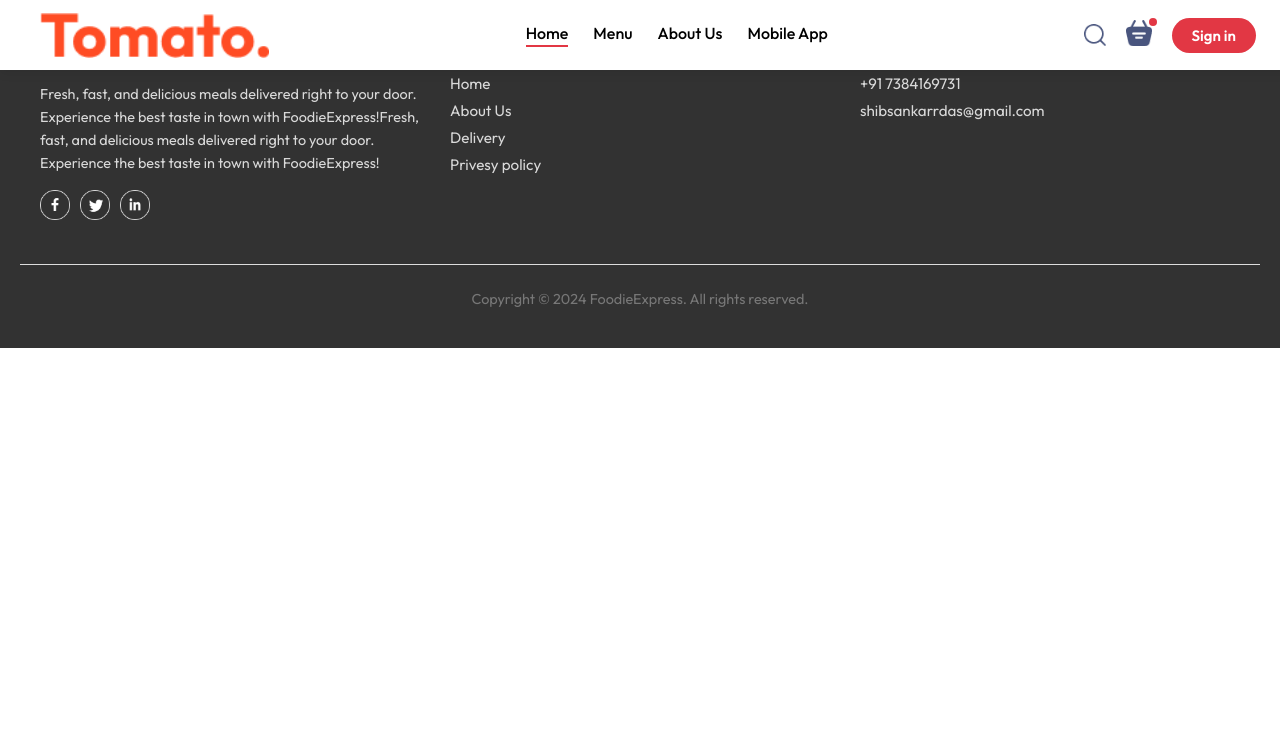
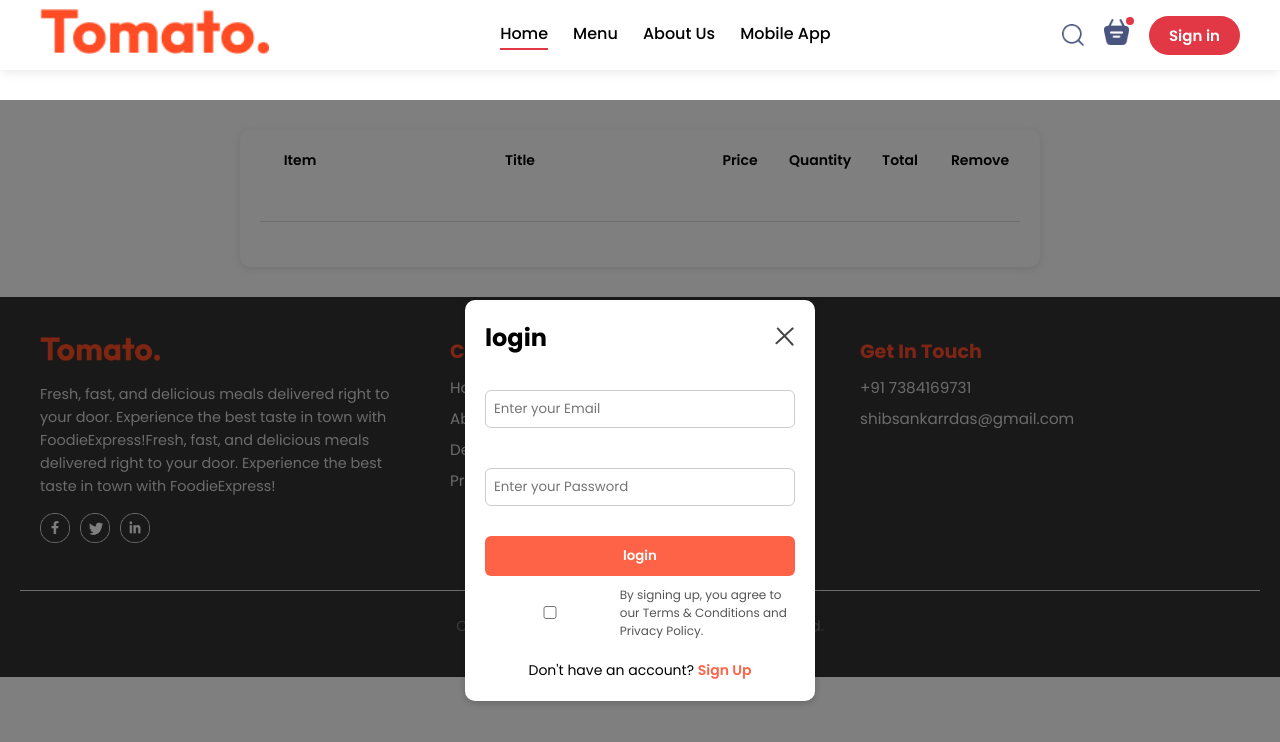
Before and after one commit to shibsankar-stu/food-delivery, a React (Vite) app in the folder frontend/: page /cart in a window 1280 px wide. Both pictures are taken after a click on the button "Sign in". Shown: the top 742 px of the page. Built offline with nearby package versions, Linux system fonts and the light colour scheme.

Commit message:
add cart

```diff
--- a/frontend/src/App.jsx
+++ b/frontend/src/App.jsx
@@ -1,18 +1,20 @@
-import React from 'react'
-import Navbar from './components/navbar/navbar'
+import React, { useState } from 'react'
+import Navbar from './components/navbar/Navbar'
 import { Route, Routes } from 'react-router-dom'
 import Home from './pages/Home/Home'
 import Cart from './pages/Cart/Cart'
 import PlaceOrder from './pages/PlaceOrder/PlaceOrder'
 import './components/Footer/Footer'
 import Footer from './components/Footer/Footer'
+import LoginPopUp from './components/LoginPopUp/LoginPopUp'
 
 const App = () => {
+  const [showLogin, setShowLogin] = useState(false)
   return (
     <>
-
+    {showLogin?<LoginPopUp setShowLogin={setShowLogin}  />:<></> }
     <div>
-      <Navbar />
+      <Navbar setShowLogin={setShowLogin} />
       <Routes>
         <Route path='/' element={<Home />} />
         <Route path='/cart' element={<Cart />} />
--- a/frontend/src/components/Header/Header.css
+++ b/frontend/src/components/Header/Header.css
@@ -8,7 +8,7 @@
 .header-container{
     width: 50%;
     margin-left: 5%;
-    padding-top: 20%;
+    padding-top: 10%;
     color: white;
     animation: fadeIn 2s;
 }
--- /dev/null
+++ b/frontend/src/components/LoginPopUp/LoginPopUp.css
@@ -0,0 +1,74 @@
+.login-popup {
+  position: fixed;
+  width: 100%; height: 100%;
+  background: rgba(0,0,0,0.5);
+  display: flex;
+  justify-content: center;
+  align-items: center;
+  z-index: 1000;
+}
+
+.login-popup-container {
+  background: #fff;
+  width: 350px;
+  padding: 20px;
+  border-radius: 10px;
+  box-shadow: 0 2px 8px rgba(0,0,0,0.2);
+}
+
+.login-header {
+  display: flex;
+  justify-content: space-between;
+  align-items: center;
+}
+
+.login-header img {
+  width: 20px;
+  cursor: pointer;
+}
+
+.login-popup-inputs {
+  display: flex;
+  flex-direction: column;
+  gap: 10px;
+  margin-top: 15px;
+}
+
+.login-popup-inputs input {
+  width: 100%;
+  padding: 8px;
+  border: 1px solid #ccc;
+  border-radius: 6px;
+  margin: 20px 0;
+}
+
+button {
+  width: 100%;
+  padding: 10px;
+  background: tomato;
+  border: none;
+  color: #fff;
+  font-weight: 600;
+  border-radius: 6px;
+  cursor: pointer;
+}
+
+.login-popup-conditions {
+  display: flex;
+  align-items: center;
+  font-size: 12px;
+  color: #555;
+  gap: 5px;
+}
+
+.login-popup-switch {
+  text-align: center;
+  margin-top: 10px;
+  font-size: 14px;
+}
+
+.login-popup-switch span {
+  color: tomato;
+  cursor: pointer;
+  font-weight: 600;
+}
--- /dev/null
+++ b/frontend/src/components/LoginPopUp/LoginPopUp.jsx
@@ -0,0 +1,37 @@
+import React, { useState } from 'react'
+import './LoginPopUp.css'
+import { assets } from '../../food-del-assets/assets/frontend_assets/assets'
+
+const LoginPopUp = ({setShowLogin}) => {
+
+    const [currentState, setCurrentState] = useState("login");
+
+  return (
+    <div className='login-popup'>
+      <div className="login-popup-container">
+        <div className="login-header">
+            <h2>{currentState}</h2>
+            <img onClick={() => setShowLogin(false)} src={assets.cross_icon} alt="" />
+        </div>
+        <div className="login-popup-inputs">
+            <form >
+                {currentState==="login" ? <></>:<input type='text' placeholder='Enter your Name'  />}
+                <input type='email' placeholder='Enter your Email' />
+                <input type='password' placeholder='Enter your Password' />
+            </form>
+            <button> {currentState} </button>
+            <div className="login-popup-conditions">
+                <input type="checkbox" />
+                <p>By signing up, you agree to our Terms & Conditions and Privacy Policy.</p>
+            </div>
+        <div className="login-popup-switch">
+            {currentState==="login" ? <p>Don't have an account? <span onClick={()=>setCurrentState("signup")}>Sign Up</span></p>
+            : <p>Already have an account? <span onClick={()=>setCurrentState("login")}>Log In</span></p>}
+        </div>
+        </div>
+      </div>
+    </div>
+  )
+}
+
+export default LoginPopUp
--- a/frontend/src/components/navbar/Navbar.jsx
+++ b/frontend/src/components/navbar/Navbar.jsx
@@ -1,28 +1,37 @@
 import React, { useState } from 'react'
-import {assets} from '../../food-del-assets/assets/frontend_assets/assets'
+import { assets } from '../../food-del-assets/assets/frontend_assets/assets'
 import './navbar.css'
-const Navbar = () => {
-  const [ menu, setMenu ] = useState("home")
+import { Link } from 'react-router-dom'
+
+const Navbar = ({setShowLogin}) => {
+  const [menu, setMenu] = useState("home")
+  const [isMenuOpen, setIsMenuOpen] = useState(false)
+
   return (
-    <div>
-      <div className="navbar">
-        <img src={assets.logo} alt="logo" />
+    <div className="navbar">
+      <Link to='/'><img src={assets.logo} alt="logo" className="navbar-logo" /></Link>
+      {/* Hamburger icon for mobile */}
+      <img
+        src={assets.menu_icon}  // add a menu_icon in your assets folder (e.g., hamburger icon)
+        alt="menu"
+        className="menu-icon"
+        onClick={() => setIsMenuOpen(!isMenuOpen)}
+      />
 
-        <ul className="navbar-menu">
-            <li onClick={ () => setMenu("home")} className={menu==="home"?"active":""}>Home</li>
-            <li onClick={ () => setMenu("menu")} className={menu==="menu"?"active":""}>Menu</li>
-            <li onClick={ () => setMenu("about")} className={menu === "about"? "active" : ""}>About Us</li>
-            <li onClick={ ()=> setMenu("mobile")} className={menu === "mobile"? "active" : ""}>Mobile App</li>
-        </ul>
+      <ul className={`navbar-menu ${isMenuOpen ? 'active' : ''}`}>
+        <li onClick={() => setMenu("home")} className={menu === "home" ? "active" : ""}>Home</li>
+        <li onClick={() => setMenu("menu")} className={menu === "menu" ? "active" : ""}>Menu</li>
+        <li onClick={() => setMenu("about")} className={menu === "about" ? "active" : ""}>About Us</li>
+        <li onClick={() => setMenu("mobile")} className={menu === "mobile" ? "active" : ""}>Mobile App</li>
+      </ul>
 
-        <div className="navbar-right">
-            <img src={assets.search_icon} alt="" />
-            <div className="navbar-search-icon">
-                <img src={assets.basket_icon} alt="" />
-                <div className="dot"></div>
-            </div>
-            <button>Sign in</button>
+      <div className="navbar-right">
+        <img src={assets.search_icon} alt="search" />
+        <div className="navbar-search-icon">
+         <Link to='/cart'> <img src={assets.basket_icon} alt="basket" /></Link>
+          <div className="dot"></div>
         </div>
+        <button onClick={()=>setShowLogin(true)} >Sign in</button>
       </div>
     </div>
   )
--- a/frontend/src/components/navbar/navbar.css
+++ b/frontend/src/components/navbar/navbar.css
@@ -1,8 +1,14 @@
-@import url('https://fonts.googleapis.com/css2?family=Outfit:wght@100..900&family=Poppins:ital,wght@0,100;0,200;0,300;0,400;0,500;0,600;0,700;0,800;0,900;1,100;1,200;1,300;1,400;1,500;1,600;1,700;1,800;1,900&display=swap');
+@import url('https://fonts.googleapis.com/css2?family=Outfit:wght@100..900&family=Poppins:wght@400;500;600;700&display=swap');
+
+* {
+  font-family: "Poppins", sans-serif;
+  box-sizing: border-box;
+}
+
 
 .navbar {
   height: 70px;
-  width: 95%;
+  width: 100%;
   background: #fff;
   display: flex;
   align-items: center;
@@ -14,8 +20,7 @@
   padding: 0 40px;
 }
 
-/* Logo */
-.navbar img {
+.navbar-logo {
   height: 45px;
   cursor: pointer;
 }
@@ -25,11 +30,7 @@
   display: flex;
   gap: 25px;
   list-style: none;
-}
-
-.navbar .navbar-menu .active {
-  padding-bottom: 2px;
-  border-bottom: 2px solid #e23744;
+  transition: all 0.3s ease-in-out;
 }
 
 .navbar-menu li {
@@ -40,7 +41,12 @@
 }
 
 .navbar-menu li:hover {
-  color: #e23744; /* tomato theme */
+  color: #e23744;
+}
+
+.navbar-menu .active {
+  padding-bottom: 2px;
+  border-bottom: 2px solid #e23744;
 }
 
 /* Right Section */
@@ -73,8 +79,7 @@
   right: -5px;
 }
 
-
-/* Sign in Button */
+/* Button */
 .navbar-right button {
   padding: 8px 20px;
   border: none;
@@ -91,3 +96,83 @@
 .navbar-right button:hover {
   background: #b81d2f;
 }
+
+/* Hamburger Menu Icon */
+.menu-icon {
+  display: none;
+  height: 28px;
+  cursor: pointer;
+}
+
+
+/* Tablet */
+@media (max-width: 992px) {
+  .navbar {
+    padding: 0 25px;
+  }
+
+  .navbar-menu {
+    gap: 18px;
+  }
+
+  .navbar-right {
+    gap: 15px;
+  }
+
+  .navbar-right button {
+    padding: 6px 16px;
+    font-size: 14px;
+  }
+}
+
+/* Mobile */
+@media (max-width: 768px) {
+  .menu-icon {
+    display: block;
+  }
+
+  .navbar-menu {
+    display: none;
+    flex-direction: column;
+    background: #fff;
+    position: absolute;
+    top: 70px;
+    right: 0;
+    width: 100%;
+    text-align: center;
+    box-shadow: 0 5px 15px rgba(0, 0, 0, 0.1);
+  }
+
+  .navbar-menu.active {
+    display: flex;
+  }
+
+  .navbar-menu li {
+    padding: 15px 0;
+    border-bottom: 1px solid #f1f1f1;
+  }
+
+  .navbar-right button {
+    display: none;
+  }
+}
+
+/* Small Mobile */
+@media (max-width: 480px) {
+  .navbar {
+    height: 60px;
+    padding: 0 15px;
+  }
+
+  .navbar-logo {
+    height: 35px;
+  }
+
+  .navbar-right img {
+    height: 20px;
+  }
+
+  .navbar-search-icon img {
+    height: 22px;
+  }
+}
--- a/frontend/src/pages/Cart/Cart.css
+++ b/frontend/src/pages/Cart/Cart.css
@@ -0,0 +1,48 @@
+.cart {
+  padding: 30px;
+  margin-top: 100px;
+}
+
+.cart-items {
+  width: 100%;
+  max-width: 800px;
+  margin: auto;
+  background: #fff;
+  border-radius: 10px;
+  box-shadow: 0 2px 8px rgba(0,0,0,0.1);
+  padding: 20px;
+}
+
+.cart-items-title {
+  display: grid;
+  grid-template-columns: 80px 1fr 80px 80px 80px 80px;
+  align-items: center;
+  text-align: center;
+  font-weight: 600;
+  font-size: 14px;
+}
+
+.cart-items-item {
+  margin-top: 10px;
+  font-weight: normal;
+}
+
+.cart-items-item img {
+  width: 60px;
+  height: 60px;
+  object-fit: cover;
+  border-radius: 8px;
+}
+
+button {
+  padding: 6px 10px;
+  border: none;
+  background: tomato;
+  color: #fff;
+  border-radius: 5px;
+  cursor: pointer;
+}
+
+button:hover {
+  background: #e04b2d;
+}
--- a/frontend/src/pages/Cart/Cart.jsx
+++ b/frontend/src/pages/Cart/Cart.jsx
@@ -1,9 +1,42 @@
-import React from 'react'
+import React, { useContext } from 'react'
+import { StoreContext } from '../../context/storeContext'
+import './cart.css'
+const Cart = () => {
 
-const Cart = () => {
+  const {food_list,cartItems, removeFromCart} = useContext(StoreContext)
+
   return (
-    <div>
-
+    <div className='cart'>
+      <div className="cart-items">
+        <div className="cart-items-title">
+          <p>Item</p>
+          <p>Title</p>
+          <p>Price</p>
+          <p>Quantity</p>
+          <p>Total</p>
+          <p>Remove</p>
+        </div>
+        <br />
+        <hr />
+          {
+            food_list.map((item, index) => {
+              {
+                if (cartItems[item._id] > 0) {
+                  return(
+                    <div className="cart-items-title cart-items-item">
+                    <img src={item.image} />
+                    <p>{item.name}</p>
+                    <p>{item.price}</p>
+                    <p>{cartItems[item._id]}</p>
+                    <p>{(item.price * cartItems[item._id])}</p>
+                    <button onClick={()=>removeFromCart(item._id)}>Remove</button>
+                    </div>
+                  )
+                }
+              }
+            })
+          }
+      </div>
     </div>
   )
 }
```
